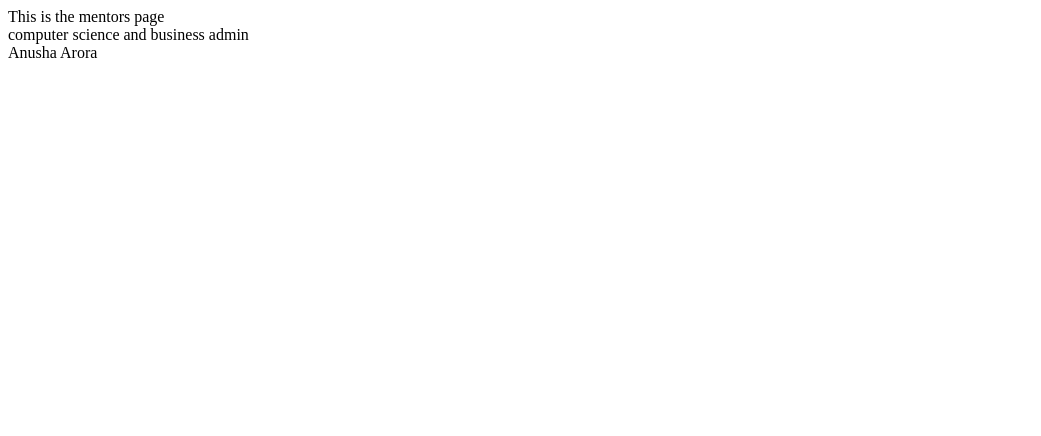
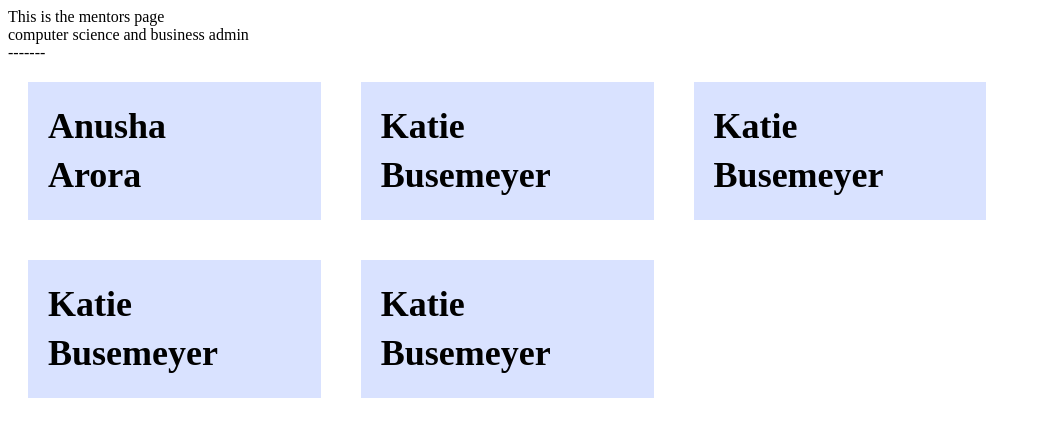
Before and after one commit to northeastern-cosmo/CoSMO, a Gatsby site: page /mentors in a window 1280 px wide. Shown: the whole page, without its empty margins (0-1041 px from the left). Built offline with nearby package versions, Linux system fonts and the light colour scheme; Gatsby itself is replaced by a stand-in of ours.

Commit message:
adding styled components, getting basic styling

```diff
--- a/package.json
+++ b/package.json
@@ -16,7 +16,8 @@
     "prop-types": "^15.7.2",
     "react": "^16.12.0",
     "react-dom": "^16.12.0",
-    "react-helmet": "^6.1.0"
+    "react-helmet": "^6.1.0",
+    "styled-components": "^5.1.1"
   },
   "devDependencies": {
     "prettier": "2.0.5"
--- a/src/components/mentor/mentor-container.js
+++ b/src/components/mentor/mentor-container.js
@@ -1,20 +1,68 @@
 import React from "react"
+import styled from "styled-components"
 
 import Mentor from "./mentor"
 
+/*
+Mentor format:
+
+firstName
+lastName
+year
+major
+*/
+
 const mentor1 = {
-  name: "Anusha Arora",
+  firstName: "Anusha",
+  lastName: "Arora",
   year: 2,
   major: "CS/business",
 }
 
-const MentorContainer = props => {
+const mentor2 = {
+  firstName: "Katie",
+  lastName: "Busemeyer",
+  year: 5,
+  major: "CS/cognitive psychology",
+}
+
+const MentorsContainer = styled.div`
+  display: flex;
+  flex-wrap: wrap;
+`
+
+const MentorContainer = styled.div`
+  background: #d9e2ff;
+  padding: 20px;
+  margin: 20px;
+
+  flex-basis: 20%;
+`
+
+const MajorContainer = props => {
   return (
     <div>
       <div>{props.majorName}</div>
-      <Mentor {...mentor1} />
+      <div>-------</div>
+      <MentorsContainer>
+        <MentorContainer>
+          <Mentor {...mentor1} />
+        </MentorContainer>
+        <MentorContainer>
+          <Mentor {...mentor2} />
+        </MentorContainer>
+        <MentorContainer>
+          <Mentor {...mentor2} />
+        </MentorContainer>
+        <MentorContainer>
+          <Mentor {...mentor2} />
+        </MentorContainer>
+        <MentorContainer>
+          <Mentor {...mentor2} />
+        </MentorContainer>
+      </MentorsContainer>
     </div>
   )
 }
 
-export default MentorContainer
+export default MajorContainer
--- a/src/components/mentor/mentor.js
+++ b/src/components/mentor/mentor.js
@@ -1,15 +1,30 @@
 import React, { useState } from "react"
+import styled from "styled-components"
 
-const Mentor = props => {
+const NameContainer = styled.div`
+  display: flex;
+  flex-direction: column;
+`
+const Name = styled.div`
+  font-style: normal;
+  font-weight: bold;
+  font-size: 36px;
+  line-height: 49px;
+`
+
+const Mentor = ({ firstName, lastName, year, major }) => {
   const [isOpen, setIsOpen] = useState(false)
 
   return (
-    <div>
-      <div onClick={() => setIsOpen(prevOpen => !prevOpen)}>{props.name}</div>
+    <div onClick={() => setIsOpen(prevOpen => !prevOpen)}>
+      <NameContainer>
+        <Name>{firstName}</Name>
+        <Name>{lastName}</Name>
+      </NameContainer>
       {isOpen && (
         <div>
-          <div>{props.year}</div>
-          <div>{props.major}</div>
+          <div>{year}</div>
+          <div>{major}</div>
         </div>
       )}
     </div>
--- a/src/pages/mentors.js
+++ b/src/pages/mentors.js
@@ -1,12 +1,12 @@
 import React from "react"
 
-import MentorContainer from "../components/mentor/mentor-container"
+import MajorContainer from "../components/mentor/mentor-container"
 
 const MentorsPage = () => {
   return (
     <div>
       <div>This is the mentors page</div>
-      <MentorContainer majorName="computer science and business admin" />
+      <MajorContainer majorName="computer science and business admin" />
     </div>
   )
 }
```
Also changed, not shown: 1 other file.
